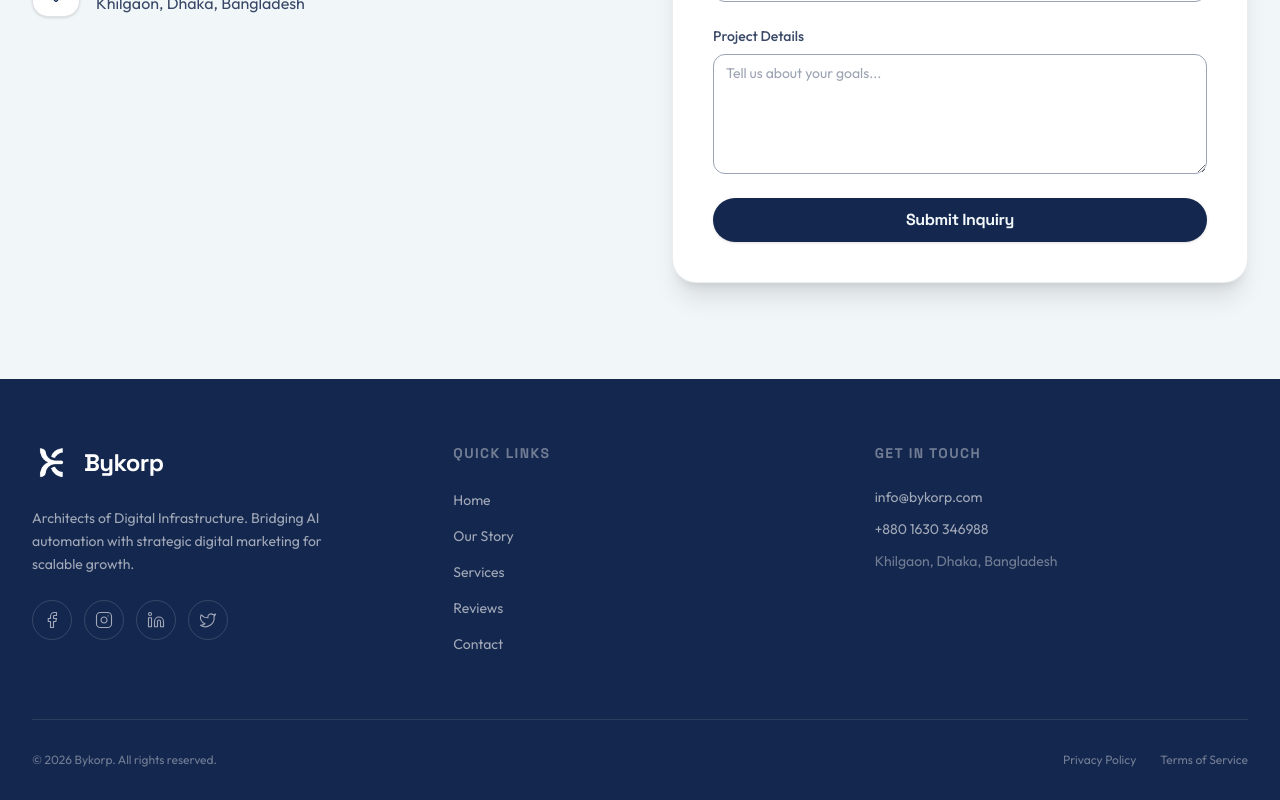
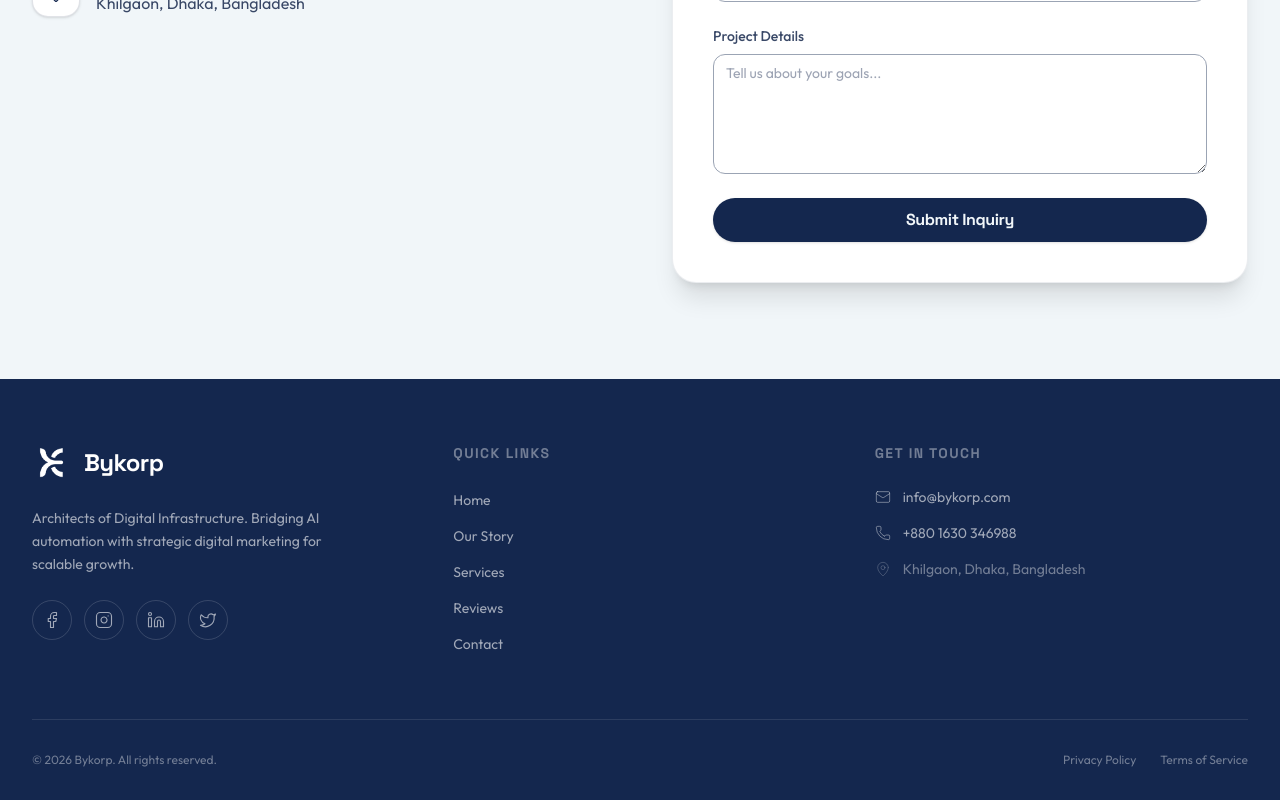
Before and after one commit to arif12islam/bykorp, a Next.js app: page / in a window 1280 px wide. Shown: the part 6566-7366 px from the top of the page. Built offline with nearby package versions, Linux system fonts and the light colour scheme.

Commit message:
style(footer): add icons to contact information

```diff
--- a/src/components/Footer.tsx
+++ b/src/components/Footer.tsx
@@ -2,7 +2,7 @@
 
 import Link from "next/link"
 import Image from "next/image"
-import { Facebook, Instagram, Linkedin, Twitter } from "lucide-react"
+import { Facebook, Instagram, Linkedin, Twitter, Mail, Phone, MapPin } from "lucide-react"
 
 const SOCIAL_LINKS = [
     { name: "Facebook", icon: Facebook, href: "https://facebook.com/bykorp" },
@@ -95,19 +95,22 @@ export function Footer() {
                         <h3 className="font-montserrat font-bold text-sm uppercase tracking-widest text-white/40 mb-6">
                             Get in Touch
                         </h3>
-                        <ul className="space-y-3 text-sm text-white/60">
+                        <ul className="space-y-4 text-sm text-white/60">
                             <li>
-                                <Link href="mailto:info@bykorp.com" className="hover:text-white transition-colors duration-300">
-                                    info@bykorp.com
+                                <Link href="mailto:info@bykorp.com" className="flex items-center gap-3 hover:text-white transition-colors duration-300 group">
+                                    <Mail size={16} strokeWidth={1.5} className="text-white/40 group-hover:text-white transition-colors" />
+                                    <span>info@bykorp.com</span>
                                 </Link>
                             </li>
                             <li>
-                                <Link href="https://wa.me/8801630346988" target="_blank" rel="noopener noreferrer" className="hover:text-white transition-colors duration-300">
-                                    +880 1630 346988
+                                <Link href="https://wa.me/8801630346988" target="_blank" rel="noopener noreferrer" className="flex items-center gap-3 hover:text-white transition-colors duration-300 group">
+                                    <Phone size={16} strokeWidth={1.5} className="text-white/40 group-hover:text-white transition-colors" />
+                                    <span>+880 1630 346988</span>
                                 </Link>
                             </li>
-                            <li className="text-white/40">
-                                Khilgaon, Dhaka, Bangladesh
+                            <li className="flex items-center gap-3 text-white/40 group cursor-default">
+                                <MapPin size={16} strokeWidth={1.5} className="text-white/20 group-hover:text-white/40 transition-colors" />
+                                <span>Khilgaon, Dhaka, Bangladesh</span>
                             </li>
                         </ul>
                     </div>
```
